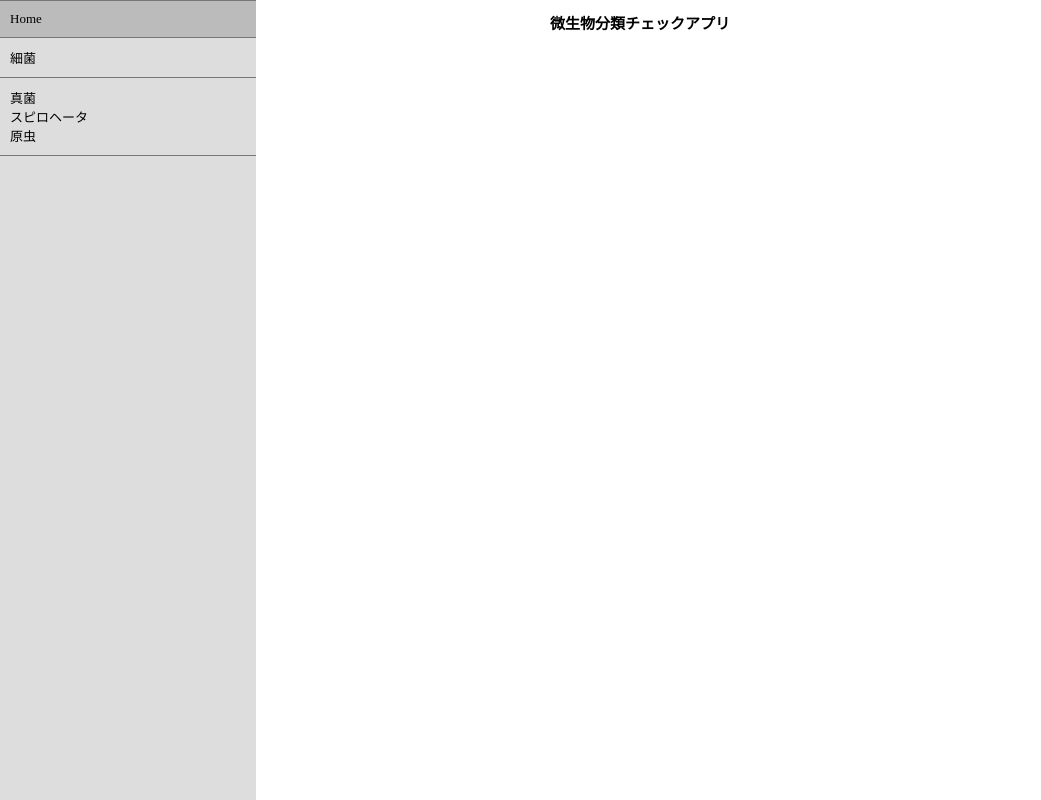
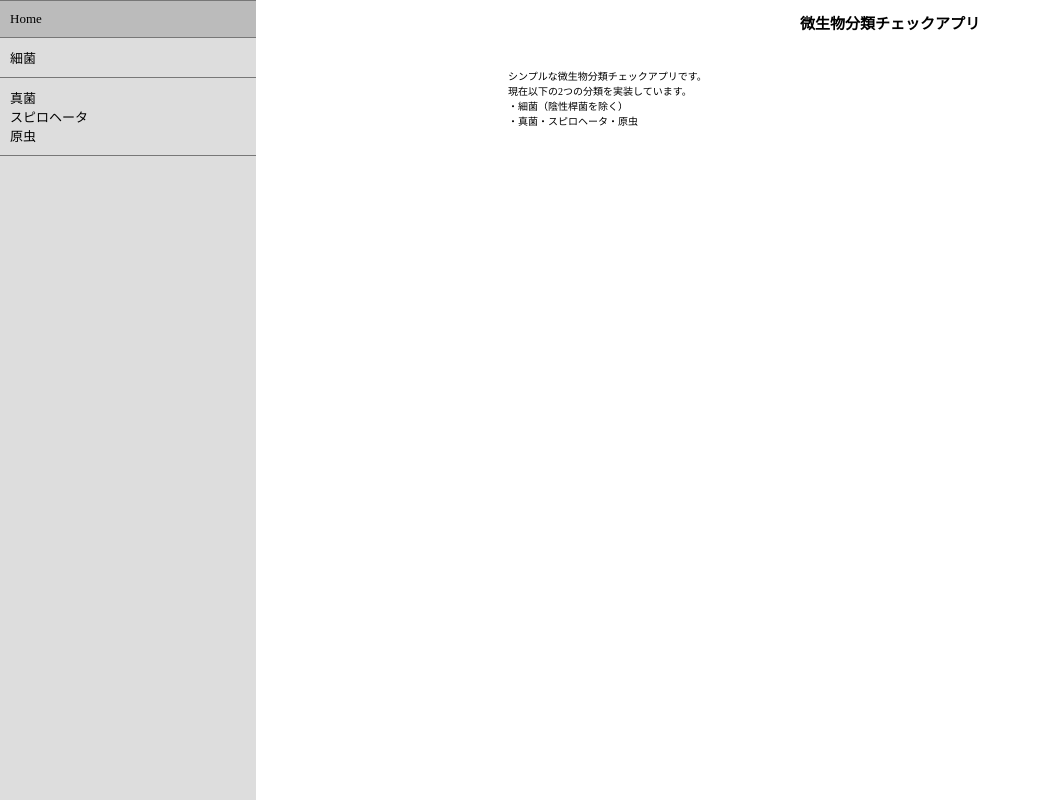
Before and after one commit to kaineko/grouping, a website: page grouping.html in a window 1280 px wide. Shown: the whole page, without its empty margins (0-1041 px from the left). Drawn offline with Linux system fonts and the light colour scheme.

Commit message:
Update grouping.css

```diff
--- a/grouping.css
+++ b/grouping.css
@@ -44,6 +44,7 @@
 }
 
 #readme{
+ margin:0 0 0 500px ;
 }
 #title{
     text-align: center;
```
